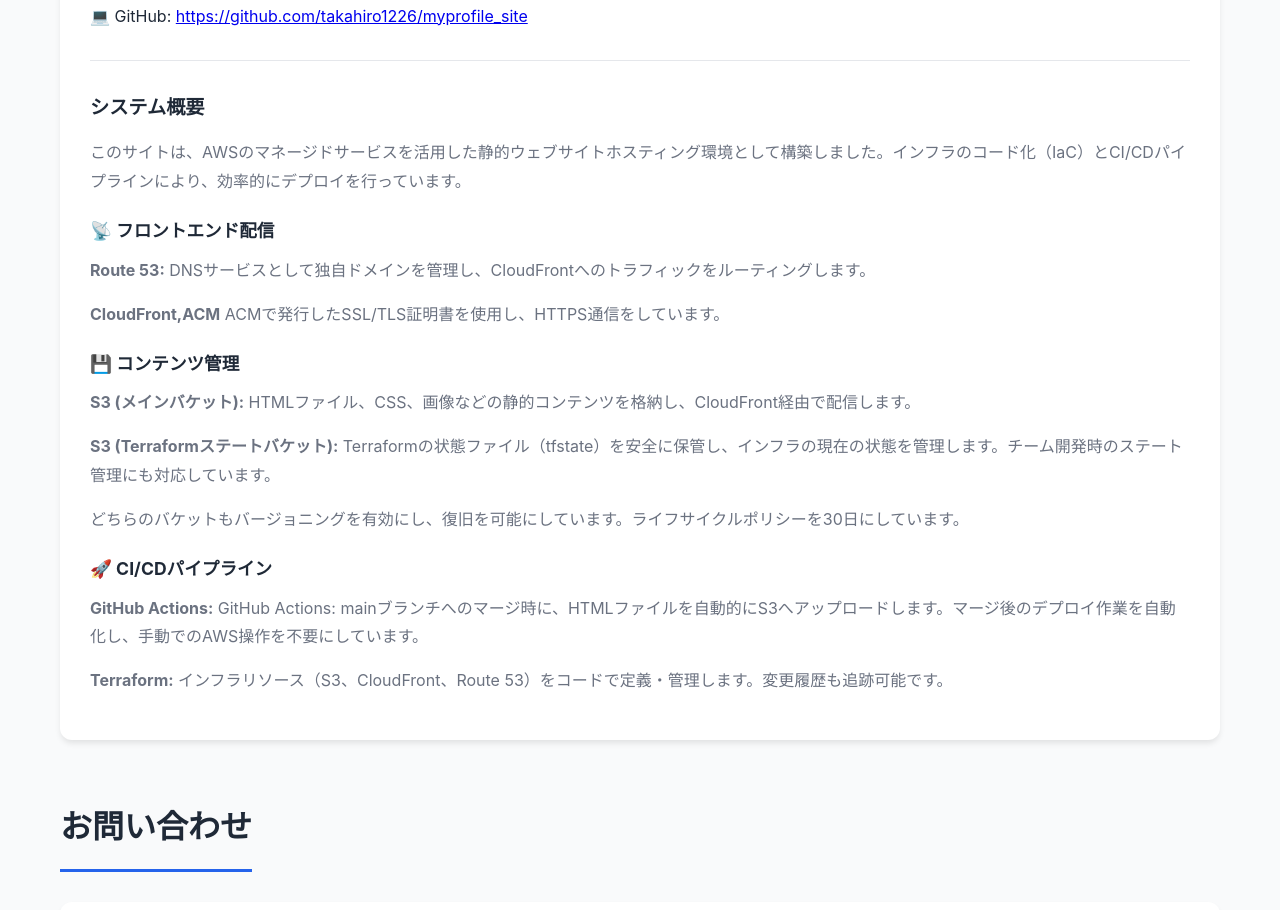
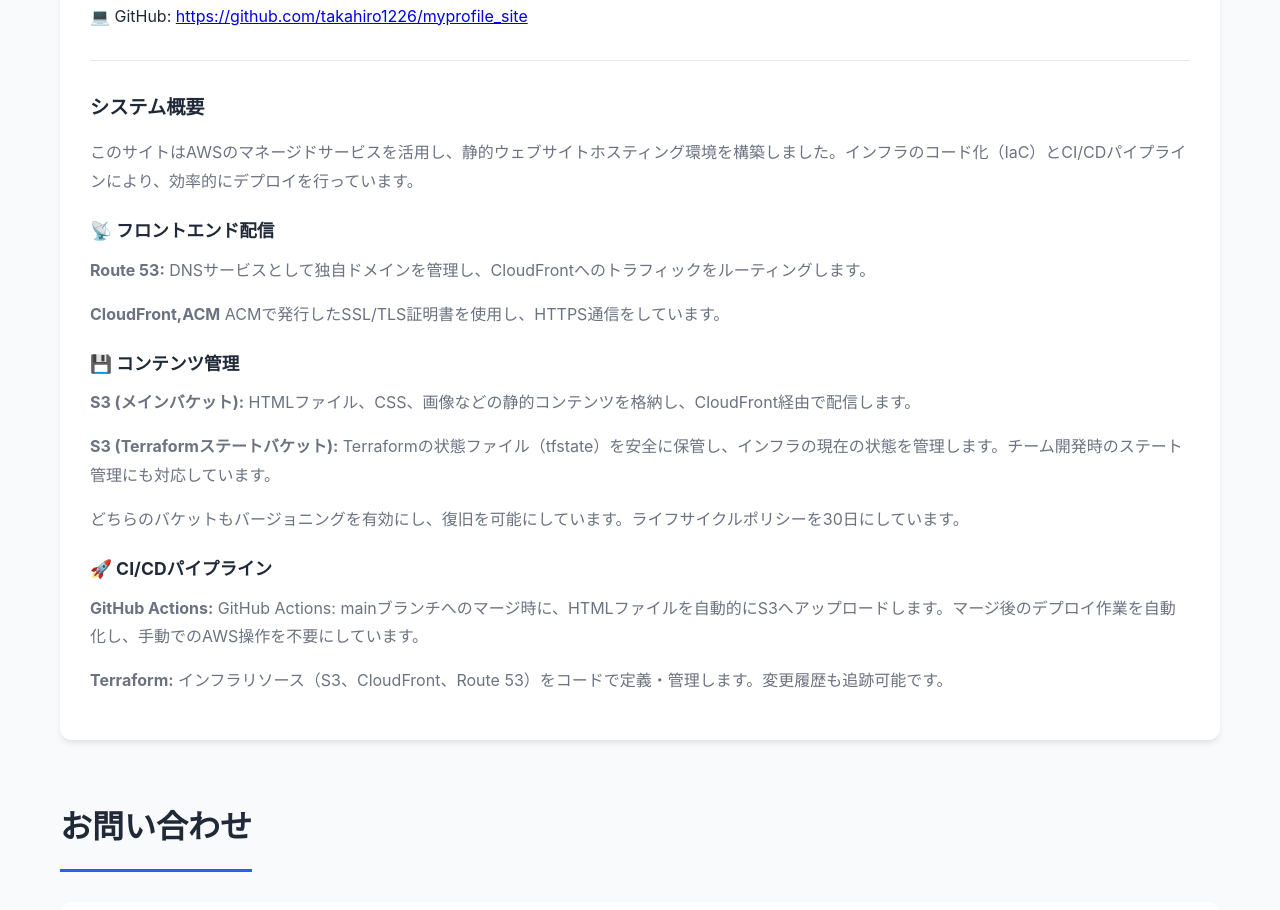
Before and after one commit to takahiro1226/myprofile_site, a plain HTML site: page index.html in a window 1280 px wide. Shown: the part 7848-8758 px from the top of the page. Drawn offline with Linux system fonts and the light colour scheme.

Commit message:
html_FIX

```diff
--- a/index.html
+++ b/index.html
@@ -451,7 +451,7 @@
                 <!-- AWS構成図の説明 -->
                 <div class="architecture-description">
                     <h3>システム概要</h3>
-                    <p>このサイトは、AWSのマネージドサービスを活用した静的ウェブサイトホスティング環境として構築しました。インフラのコード化（IaC）とCI/CDパイプラインにより、効率的にデプロイを行っています。</p>
+                    <p>このサイトはAWSのマネージドサービスを活用し、静的ウェブサイトホスティング環境を構築しました。インフラのコード化（IaC）とCI/CDパイプラインにより、効率的にデプロイを行っています。</p>
 
                     <h4>📡 フロントエンド配信</h4>
                     <p><strong>Route 53:</strong> DNSサービスとして独自ドメインを管理し、CloudFrontへのトラフィックをルーティングします。</p>
```
